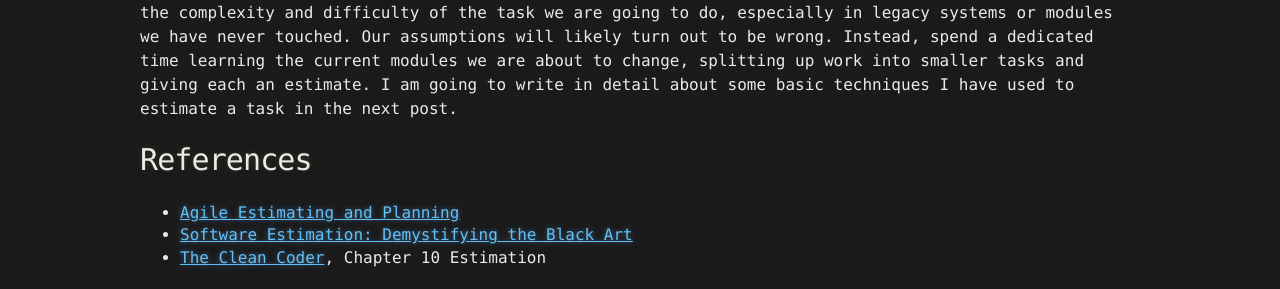
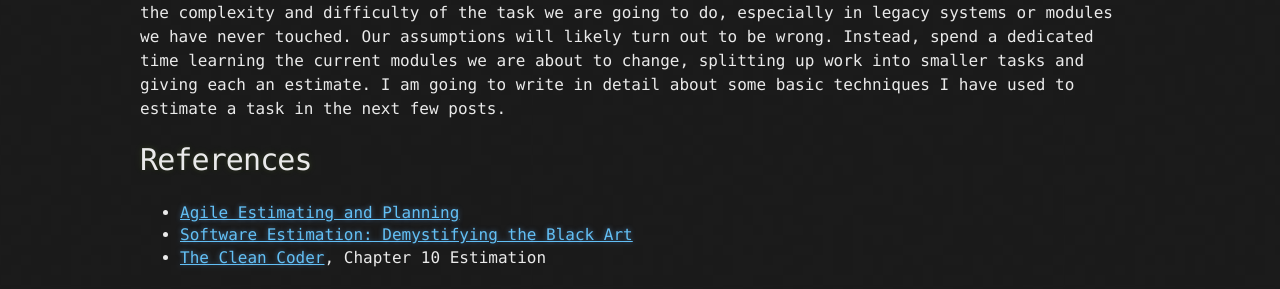
Before and after one commit to anlnt/anlnt.github.io, a Jekyll site: the page built from _posts/2020-03-28-what-is-software-estimation.markdown, in a window 1280 px wide. Shown: the part 1310-1599 px from the top of the page. Built offline with Jekyll 4.4.1, drawn with Linux system fonts in a browser that asks for light colours; some of the changed text lies outside the part shown.

Commit message:
Update 2020-03-28-what-is-software-estimation.markdown

```diff
--- a/_posts/2020-03-28-what-is-software-estimation.markdown
+++ b/_posts/2020-03-28-what-is-software-estimation.markdown
@@ -20,7 +20,7 @@ One problem is that software engineers think that they have to meet the estimate
 
 I have observed some developers to react when being asked how long something would take. Usually, they keep silent for a while and say “I am not sure. It may take two or three days”. In some cases, I know that they haven’t implemented a similar task before or they haven’t even known the feature that they are about to make changes to. I wonder how they have come up with that estimate. The answer is that they guess.
 
-Guessing is one of the methodologies to give an estimate. When guessing, we know an acceptable range of an estimate and we pick the most socially acceptable one. For example, if we know the estimate is from one to ten days, we may pick four, five, or six days as our estimate. If we know that our team leads, managers, teammates, or stakeholders expect five days, we tend to choose five days to avoid upsetting everyone and any confrontation. My advice is not to guess. There is no correlation between guessing and the complexity and difficulty of the task we are going to do, especially in legacy systems or modules we have never touched. Our assumptions will likely turn out to be wrong. Instead, spend a dedicated time learning the current modules we are about to change, splitting up work into smaller tasks and giving each an estimate. I am going to write in detail about some basic techniques I have used to estimate a task in the next post.
+Guessing is one of the methodologies to give an estimate. When guessing, we know an acceptable range of an estimate and we pick the most socially acceptable one. For example, if we know the estimate is from one to ten days, we may pick four, five, or six days as our estimate. If we know that our team leads, managers, teammates, or stakeholders expect five days, we tend to choose five days to avoid upsetting everyone and any confrontation. My advice is not to guess. There is no correlation between guessing and the complexity and difficulty of the task we are going to do, especially in legacy systems or modules we have never touched. Our assumptions will likely turn out to be wrong. Instead, spend a dedicated time learning the current modules we are about to change, splitting up work into smaller tasks and giving each an estimate. I am going to write in detail about some basic techniques I have used to estimate a task in the next few posts.
 
 # References
 
```
